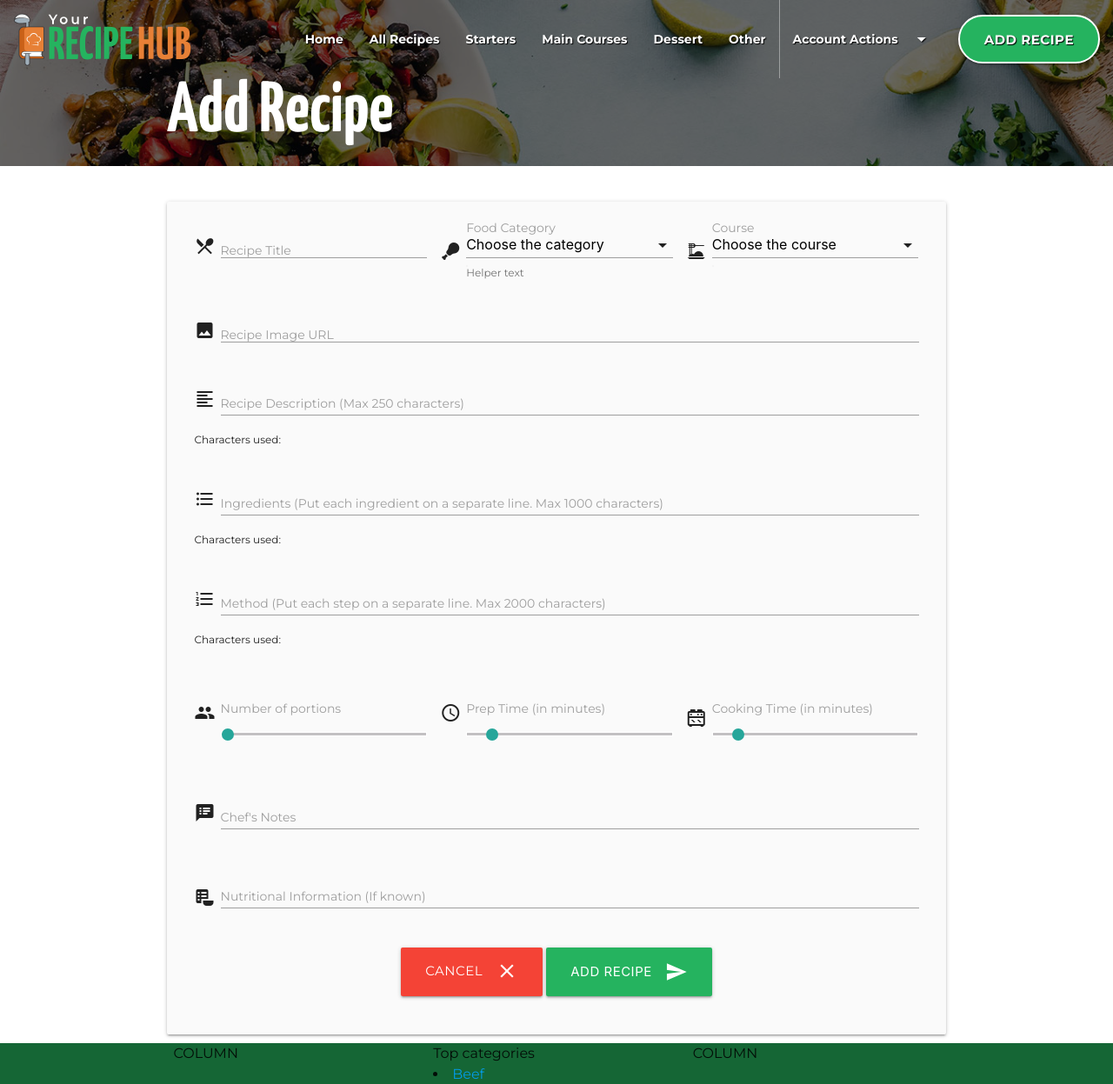
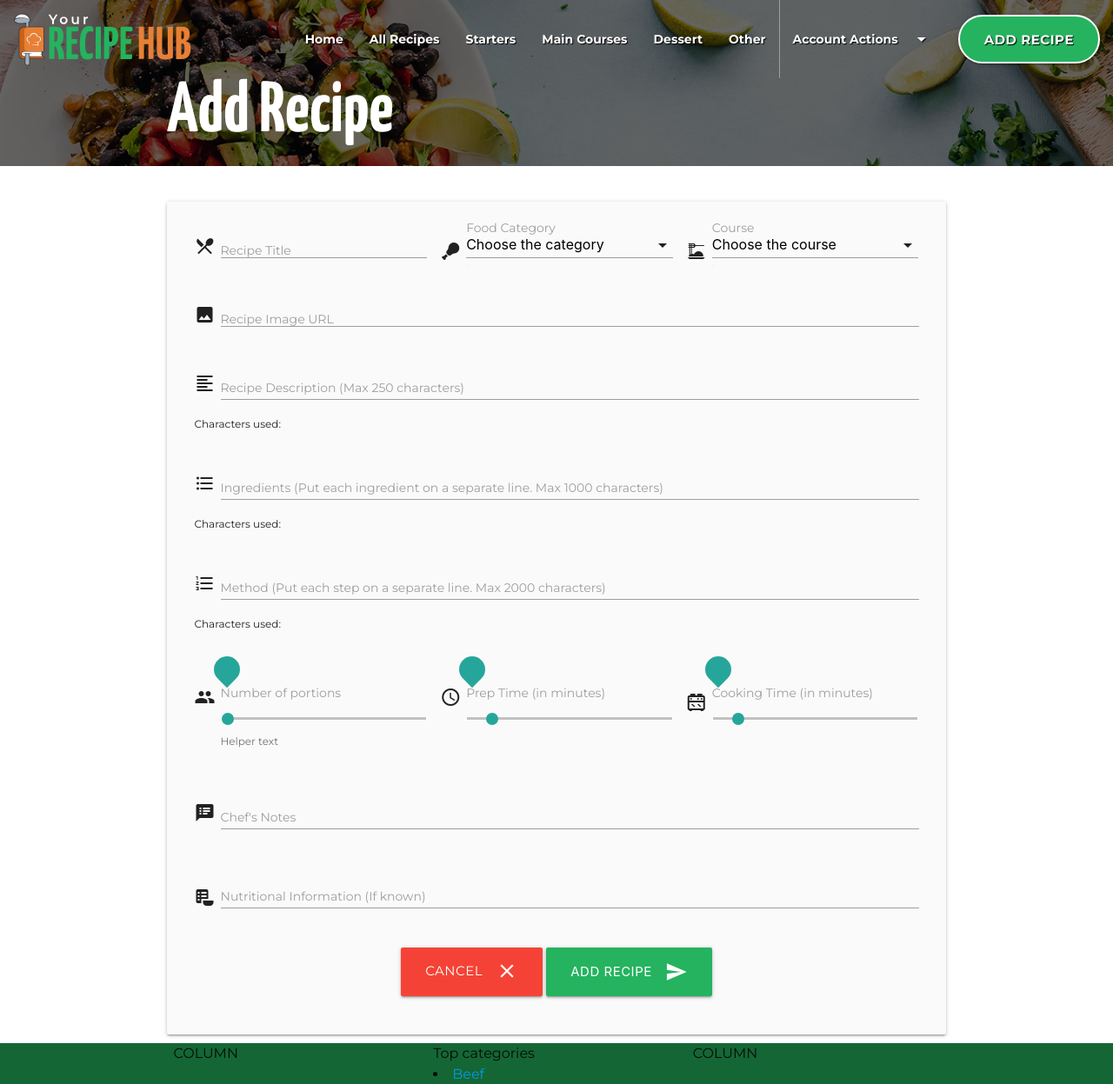
Before and after one commit to Bourkekev/ms3-your-recipe-hub, a Flask app: page /add_recipe in a window 1280 px wide. Shown: the top 1247 px of the page at 87% size. Run offline with Flask 2, Linux system fonts and the light colour scheme; the visitor is signed in with stand-in values (Sample User, id 1); data that the repository does not hold is empty; some libraries are stand-ins or nearby versions.

Commit message:
Add style to force range slide value to show

```diff
--- a/static/css/style.css
+++ b/static/css/style.css
@@ -327,6 +327,19 @@
 .field-left button .material-icons {
     margin-left: -5px;
 }
+/* Force materialize range value to show always */
+input[type=range]+.thumb {
+    height: 30px!important;
+    width: 30px!important;
+    border-radius: 50% 50% 50% 0;
+    top: -30px!important;
+    margin-left: 22px!important;
+}
+input[type=range]+.thumb .value {
+    color: #fff;
+    font-size: 10px;
+    margin-top: 8px;
+}
 
 /* Flashes */
 .flashes .message {
--- a/templates/add_recipe.html
+++ b/templates/add_recipe.html
@@ -30,7 +30,6 @@
                         {% endfor %}
                     </select>
                     <label for="category_name">Food Category</label>
-                    <span class="helper-text" data-error="wrong" data-success="right">Helper text</span>
                 </div>
                 <div class="input-field col s12 l4">
                     <span class="mdi prefix mdi-pasta"></span>
@@ -90,6 +89,7 @@
                         <label for="portions">Number of portions</label>
                         <input id="portions" name="portions" type="range"
                         min="1" max="12" step="1" value="1" required />
+                        <span class="helper-text" data-error="wrong" data-success="right">Helper text</span>
                     </p>
                 </div>
                 <div class="input-field col s12 l4">
```
